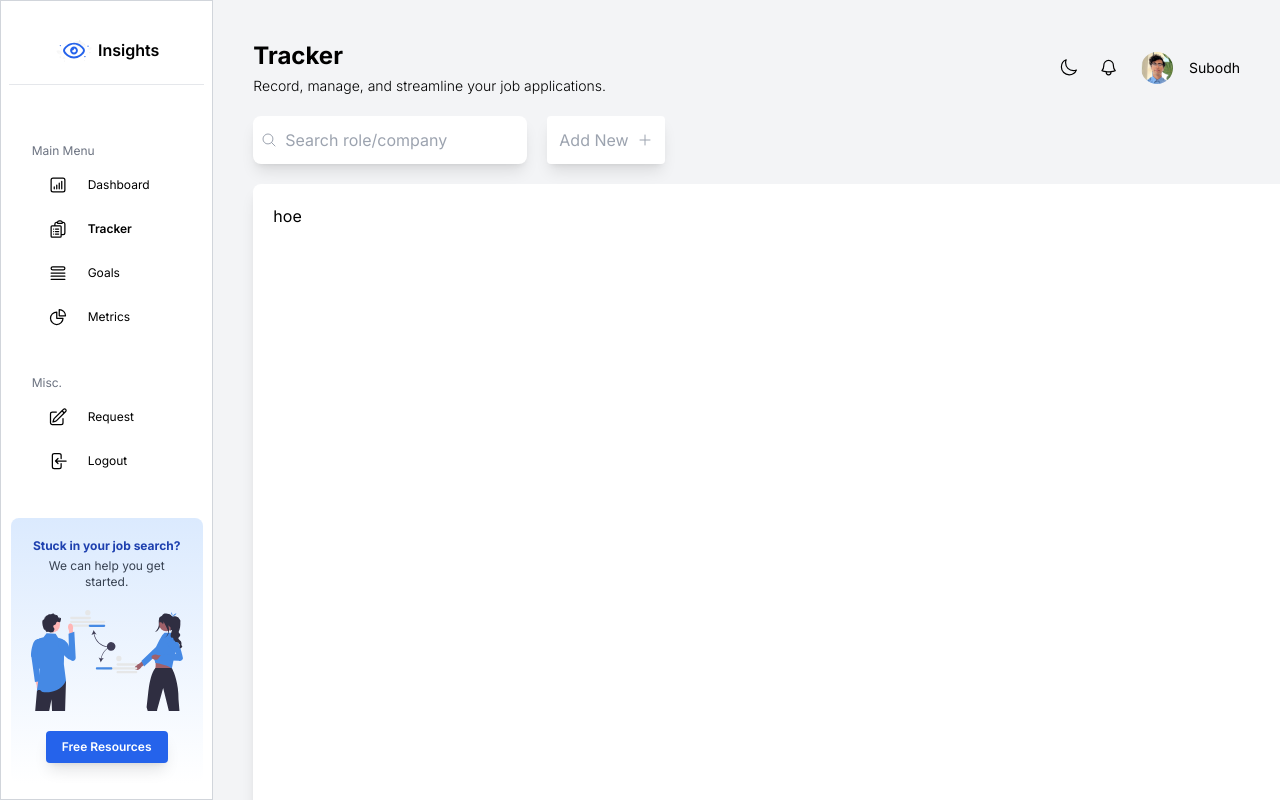
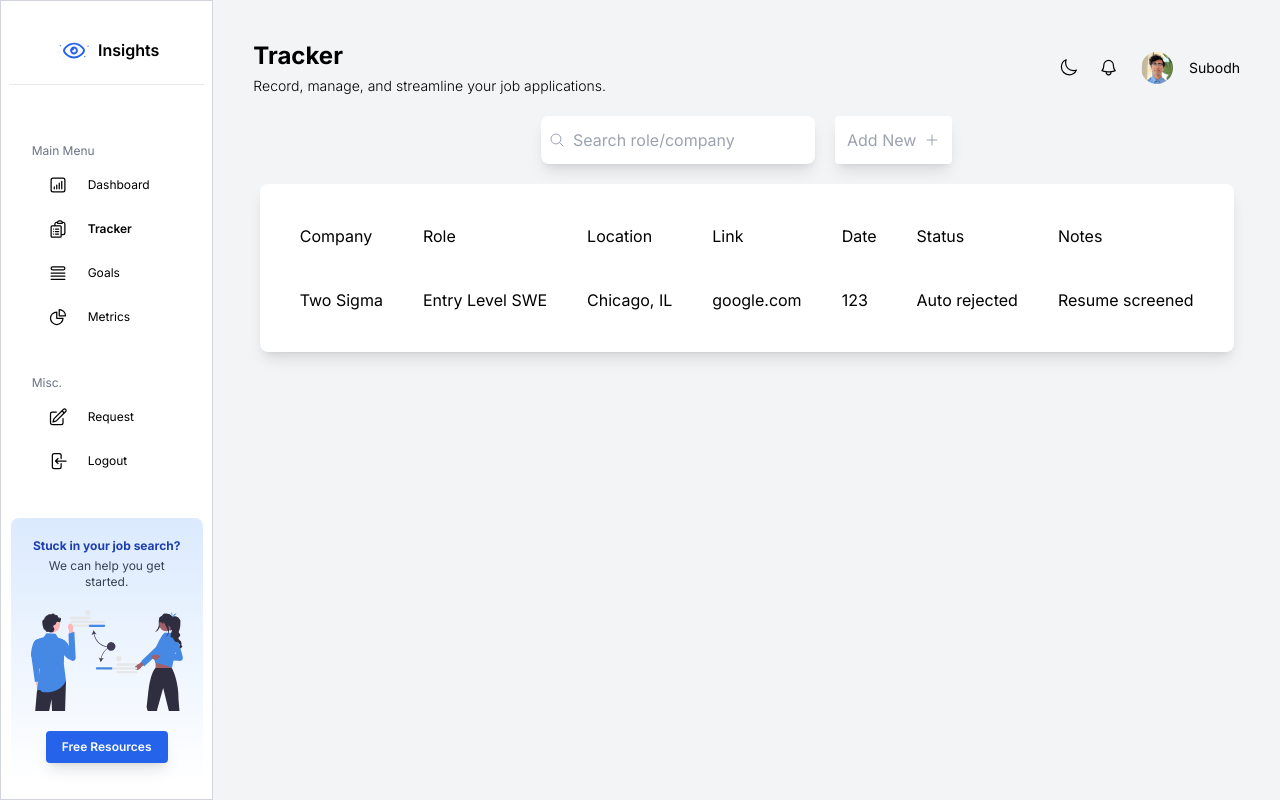
Before and after one commit to skhanal5/Insights, a Next.js app in the folder crud-app/app-tracker/: page /tracker in a window 1280 px wide. Built offline with nearby package versions, Linux system fonts and the light colour scheme.

Commit message:
Fixed bug with table not rendering..

```diff
--- a/crud-app/app-tracker/app/tracker/components/CustomTable.js
+++ /dev/null
@@ -1,85 +0,0 @@
-
-export default function CustomTable() {
-  const columns = ["hello","hell1"]
-
-  const applications = [
-    {
-      Company: "Two Sigma",
-      Role: "Entry Level SWE",
-      Location: "Chicago, IL",
-      Link: "google.com",
-      Date: "123",
-      Status: "Auto rejected",
-      Notes: "Resume screened",
-    },
-    {
-      Company: "Two Sigma",
-      Role: "Entry Level SWE",
-      Location: "Chicago, IL",
-      Link: "google.com",
-      Date: "123",
-      Status: "Auto rejected",
-      Notes: "Resume screened",
-    },
-    {
-      Company: "Two Sigma",
-      Role: "Entry Level SWE",
-      Location: "Chicago, IL",
-      Link: "google.com",
-      Date: "123",
-      Status: "Auto rejected",
-      Notes: "Resume screened",
-    },
-    {
-      Company: "Two Sigma",
-      Role: "Entry Level SWE",
-      Location: "Chicago, IL",
-      Link: "google.com",
-      Date: "123",
-      Status: "Auto rejected",
-      Notes: "Resume screened",
-    },
-    {
-      Company: "Two Sigma",
-      Role: "Entry Level SWE",
-      Location: "Chicago, IL",
-      Link: "google.com",
-      Date: "123",
-      Status: "Auto rejected",
-      Notes: "Resume screened",
-    },
-    {
-      Company: "Two Sigma",
-      Role: "Entry Level SWE",
-      Location: "Chicago, IL",
-      Link: "google.com",
-      Date: "123",
-      Status: "Auto rejected",
-      Notes: "Resume screened",
-    },
-    {
-      Company: "Two Sigma",
-      Role: "Entry Level SWE",
-      Location: "Chicago, IL",
-      Link: "google.com",
-      Date: "123",
-      Status: "Auto rejected",
-      Notes: "Resume screened",
-    },
-  ];
-
-  return (
-    <div className="bg-white shadow-lg rounded-lg mt-5 w-screen h-screen p-5">
-      hoe
-      <table>
-        <thead>
-          <tr>
-            {columns.map((col,colIndex) => {
-              <th key={col}>{col}</th>
-            })}
-          </tr>
-        </thead>
-      </table>
-    </div>
-  );
-}
--- /dev/null
+++ b/crud-app/app-tracker/app/tracker/components/Table.js
@@ -0,0 +1,14 @@
+import TableHeader from "./TableHeader";
+import TableRows from "./TableRows";
+
+export default function Table() {
+
+  return (
+    <div className="bg-white shadow-lg rounded-lg mt-5 p-5">
+      <table className="table-auto">
+        <TableHeader></TableHeader>
+        <TableRows></TableRows>
+      </table>
+    </div>
+  );
+}
--- /dev/null
+++ b/crud-app/app-tracker/app/tracker/components/TableHeader.js
@@ -0,0 +1,13 @@
+export default function TableHeader() {
+    const headers = ["Company","Role", "Location", "Link", "Date", "Status", "Notes"]
+
+    return (
+        <thead>
+        <tr>
+          {headers.map((header, index) => (
+            <td className="p-5 text-base" key={index}>{header}</td>
+          ))}
+        </tr>
+      </thead>
+    )
+}
--- /dev/null
+++ b/crud-app/app-tracker/app/tracker/components/TableRows.js
@@ -0,0 +1,35 @@
+export default function TableRows() {
+  const headers = [
+    "Company",
+    "Role",
+    "Location",
+    "Link",
+    "Date",
+    "Status",
+    "Notes",
+  ];
+
+  const applications = [
+    {
+      Company: "Two Sigma",
+      Role: "Entry Level SWE",
+      Location: "Chicago, IL",
+      Link: "google.com",
+      Date: "123",
+      Status: "Auto rejected",
+      Notes: "Resume screened",
+    },
+  ];
+
+  return (
+    <tbody className="divide-y divide-gray-200">
+      {applications.map((row, rowIndex) => (
+        <tr key={rowIndex}>
+          {Object.values(headers).map((key, cellIndex) => (
+            <td className="p-5 whitespace-nowrap" key={cellIndex}>{row[key]}</td>
+          ))}
+        </tr>
+      ))}
+    </tbody>
+  );
+}
--- a/crud-app/app-tracker/app/tracker/page.js
+++ b/crud-app/app-tracker/app/tracker/page.js
@@ -1,11 +1,11 @@
 import TableUtilities from "./components/TableUtilities";
-import CustomTable from "./components/CustomTable";
+import Table from "./components/Table";
 
 export default function Tracker() {
   return (
-    <div className="flex flex-col">
+    <div className="flex flex-col justify-center items-center">
       <TableUtilities></TableUtilities>
-      <CustomTable></CustomTable>
+      <Table></Table>
     </div>
   );
 }
```
